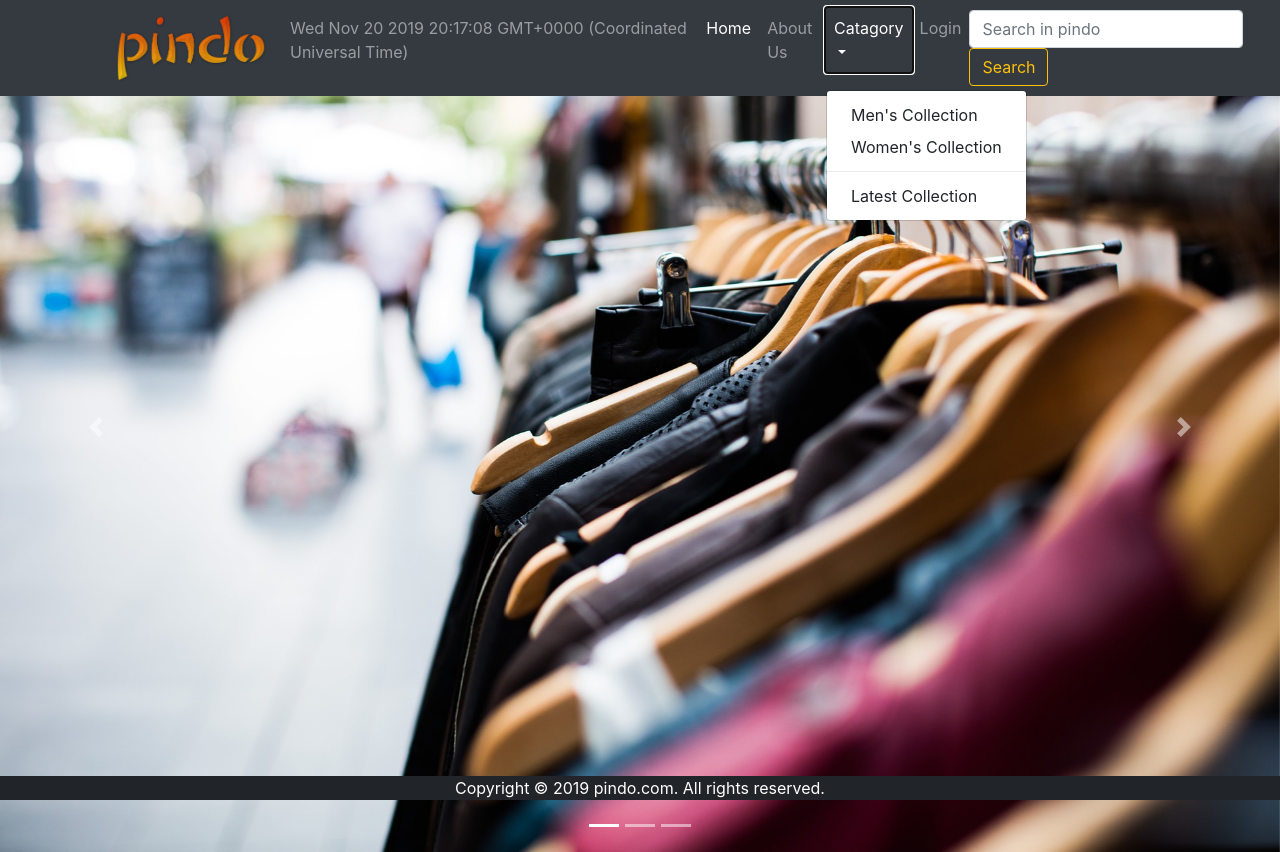
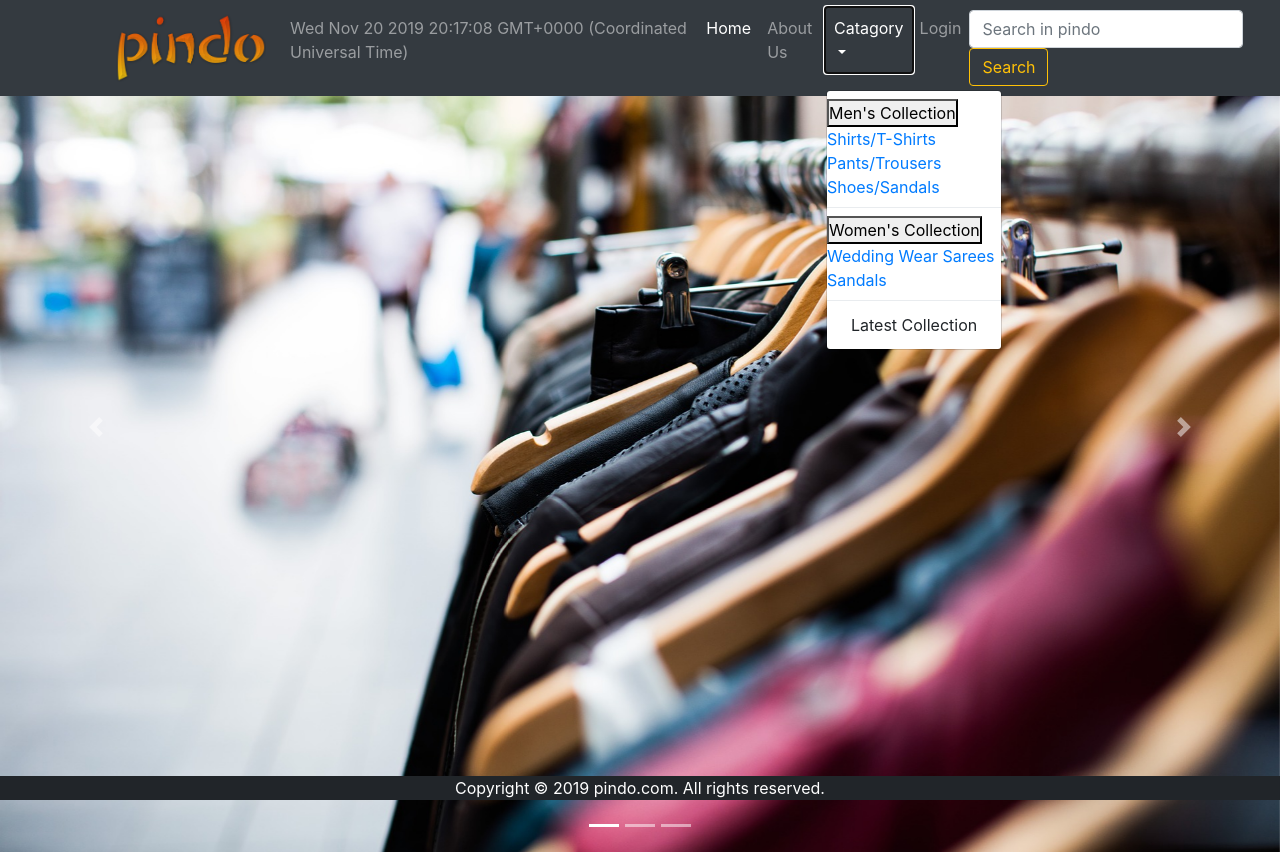
Before and after one commit to hashtag-cse327/Pindo, a PHP site: page /index.php in a window 1280 px wide, after a click on "Catagory". Shown: the top 852 px of the page. Run offline with PHP 8.4, Linux system fonts and the light colour scheme; data comes from the database, SQL or seed files in the repository; some libraries are stand-ins or nearby versions.

Commit message:
Add files via upload

```diff
--- a/Project 482/header.php
+++ b/Project 482/header.php
@@ -58,8 +58,23 @@
 	            		Catagory
 	          			</a>
 	          			<div class="dropdown-menu" aria-labelledby="navbarDropdown">
-	            			<a class="dropdown-item" href="#men" style="scroll-behavior: smooth;">Men's Collection</a>
-	            			<a class="dropdown-item" href="#women" style="scroll-behavior: smooth;">Women's Collection</a>
+	            			<div class="dropdownn">
+							  <button class="dropbtn" onmouseover="arrow()" onmouseout="noarrow()" id="men" >Men's Collection </button>
+							  <div class="dropdown-content">
+							    <a href="#">Shirts/T-Shirts</a>
+							    <a href="#">Pants/Trousers</a>
+							    <a href="#">Shoes/Sandals</a>
+							  </div>
+							</div>
+							<div class="dropdown-divider"></div>
+	            			<div class="dropdownn">
+							  <button class="dropbtn" onmouseover="arrow1()" onmouseout="noarrow1()" id="wmen">Women's Collection</button>
+							  <div class="dropdown-content">
+							    <a href="#">Wedding Wear</a>
+							    <a href="#">Sarees</a>
+							    <a href="#">Sandals</a>
+							  </div>
+							</div>
 	            			<div class="dropdown-divider"></div>
 	            			<a class="dropdown-item" href="#latst">Latest Collection</a>
 	          			</div>
@@ -90,6 +105,23 @@
 
   	<script type="text/javascript">
  	 	document.getElementById("demo1").innerHTML = Date();
+
+ 	 	function arrow(){
+ 	 		document.getElementById("men").innerHTML = "Men's Collection ⇣";
+ 	 	}
+
+ 	 	function noarrow(){
+ 	 		document.getElementById("men").innerHTML = "Men's Collection ";
+ 	 	}
+
+ 	 	function arrow1(){
+ 	 		document.getElementById("wmen").innerHTML = "Women's Collection ⇣";
+ 	 	}
+
+ 	 	function noarrow1(){
+ 	 		document.getElementById("wmen").innerHTML = "Women's Collection ";
+ 	 	}
+
  	 </script>
 
   	<!-- Optional JavaScript -->
```
